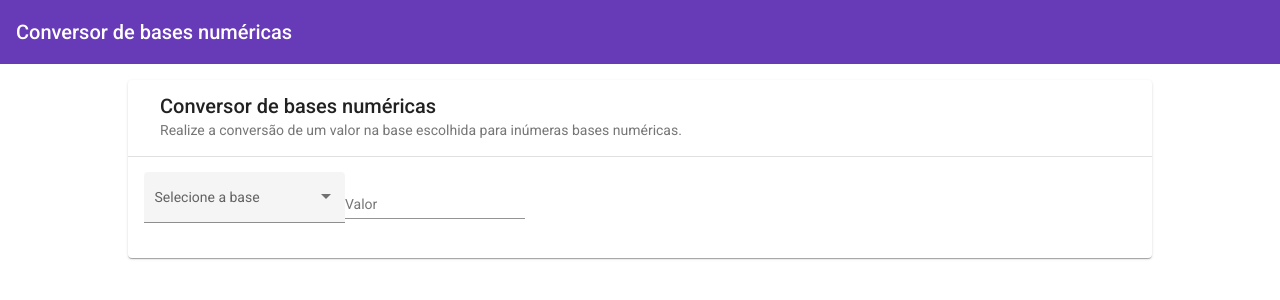
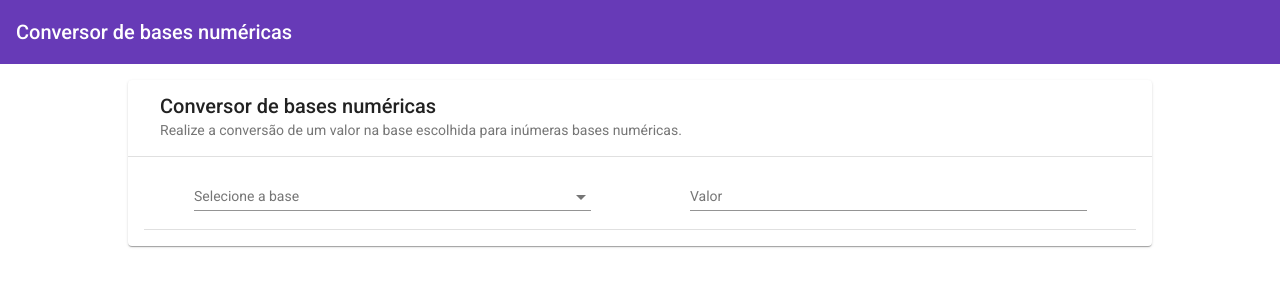
Before and after one commit to Vyctor/conversor-bases-numericas, an Angular app: page / in a window 1280 px wide. Shown: the top 300 px of the page. Built offline with nearby package versions, Linux system fonts and the light colour scheme.

Commit message:
feat: styling the results presentation

```diff
--- a/src/app/components/conversor/conversor.component.html
+++ b/src/app/components/conversor/conversor.component.html
@@ -6,20 +6,26 @@
   </mat-card-header>
   <mat-divider></mat-divider>
   <mat-card-content>
-    <form [formGroup]="convertForm" fxLayout="row">
-      <mat-form-field appearance="fill" fxFlex="50">
+    <form [formGroup]="convertForm">
+      <mat-form-field>
         <mat-label>Selecione a base</mat-label>
         <mat-select formControlName="base">
           <mat-option value="binary">Binário</mat-option>
           <mat-option value="decimal">Decimal</mat-option>
         </mat-select>
       </mat-form-field>
-      <mat-form-field fxFlex="50">
+      <mat-form-field>
         <mat-label>Valor</mat-label>
         <input matInput formControlName="value">
       </mat-form-field>
     </form>
-
-    <p></p>
+    <mat-divider></mat-divider>
+    <div class="results" *ngIf="this.convertForm.dirty">
+      <h2>Resultado</h2>
+      <p *ngIf="this.convertForm.get('base')?.value !== 'binary'">
+        Binário: {{this.binaryResult}}
+      </p>
+      <p *ngIf="this.convertForm.get('base')?.value !== 'decimal'">Decimal: {{this.decimalResult}}</p>
+    </div>
   </mat-card-content>
 </mat-card>
--- a/src/app/components/conversor/conversor.component.scss
+++ b/src/app/components/conversor/conversor.component.scss
@@ -1,3 +1,15 @@
 mat-card-content {
   padding-top: 16px;
+
+  form {
+    display: flex;
+    justify-content: space-around;
+
+    mat-form-field {
+      width: 40%;
+    }
+  }
+  .results {
+    margin: 16px;
+  }
 }
--- a/src/app/components/conversor/conversor.component.ts
+++ b/src/app/components/conversor/conversor.component.ts
@@ -8,17 +8,21 @@ import { FormGroup, FormControl, FormBuilder } from '@angular/forms';
 export class ConversorComponent implements OnInit {
 
   public convertForm: FormGroup;
+  public binaryResult = 0;
+  public decimalResult = 0;
+
 
   constructor(private formBuilder: FormBuilder) {
     this.convertForm = this.formBuilder.group({
-      base: [''],
-      value: ['']
+      base: [],
+      value: []
     });
   }
 
   ngOnInit(): void {
     this.convertForm.valueChanges.subscribe(data => {
-      if (data.base && data.base) {
+      if (data.base && data.value) {
+        console.log(data);
         this.convert(data.base, data.value);
       }
     });
@@ -27,10 +31,10 @@ export class ConversorComponent implements OnInit {
   convert(base: string, value: string): void {
     switch (base) {
       case 'decimal':
-        this.decToBin(value);
+        this.binaryResult = this.decToBin(value);
         break;
       case 'binary':
-        this.binToDec(value);
+        this.decimalResult = this.binToDec(value);
         break;
     }
   }
```
